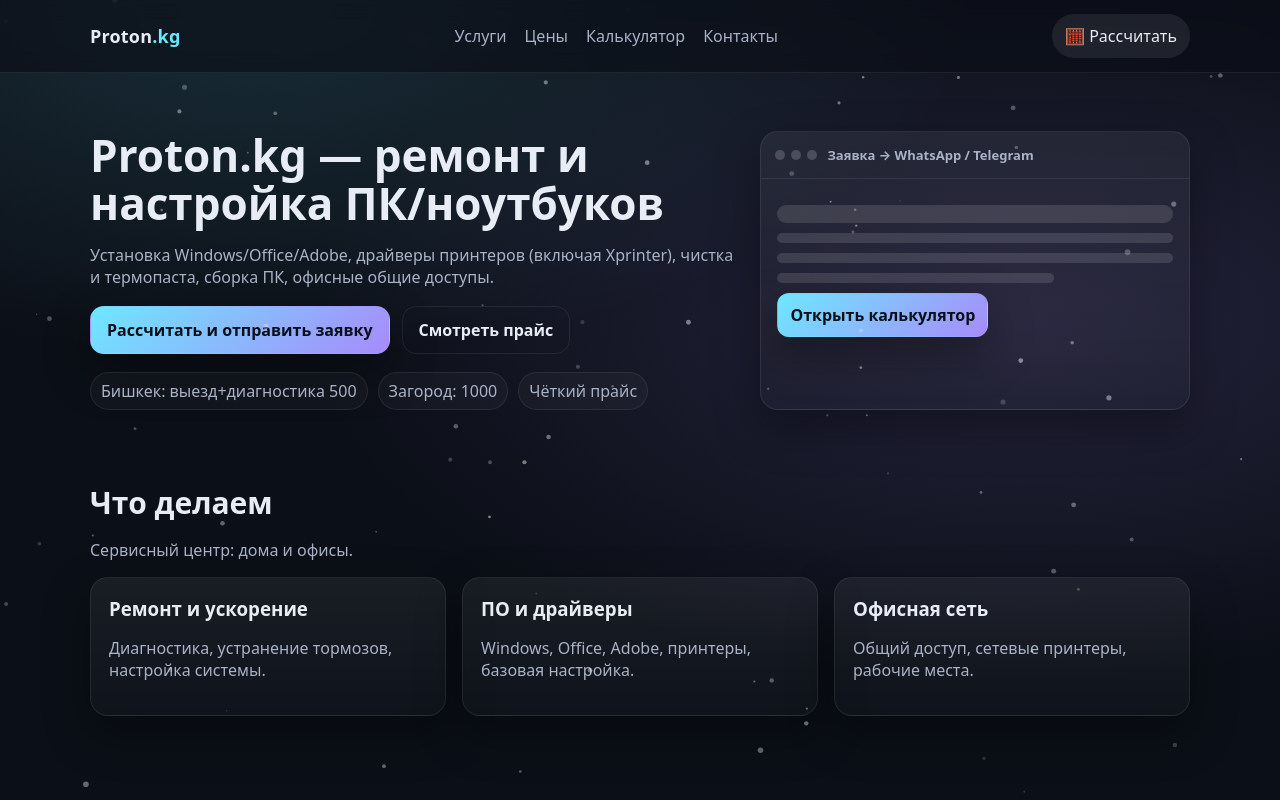
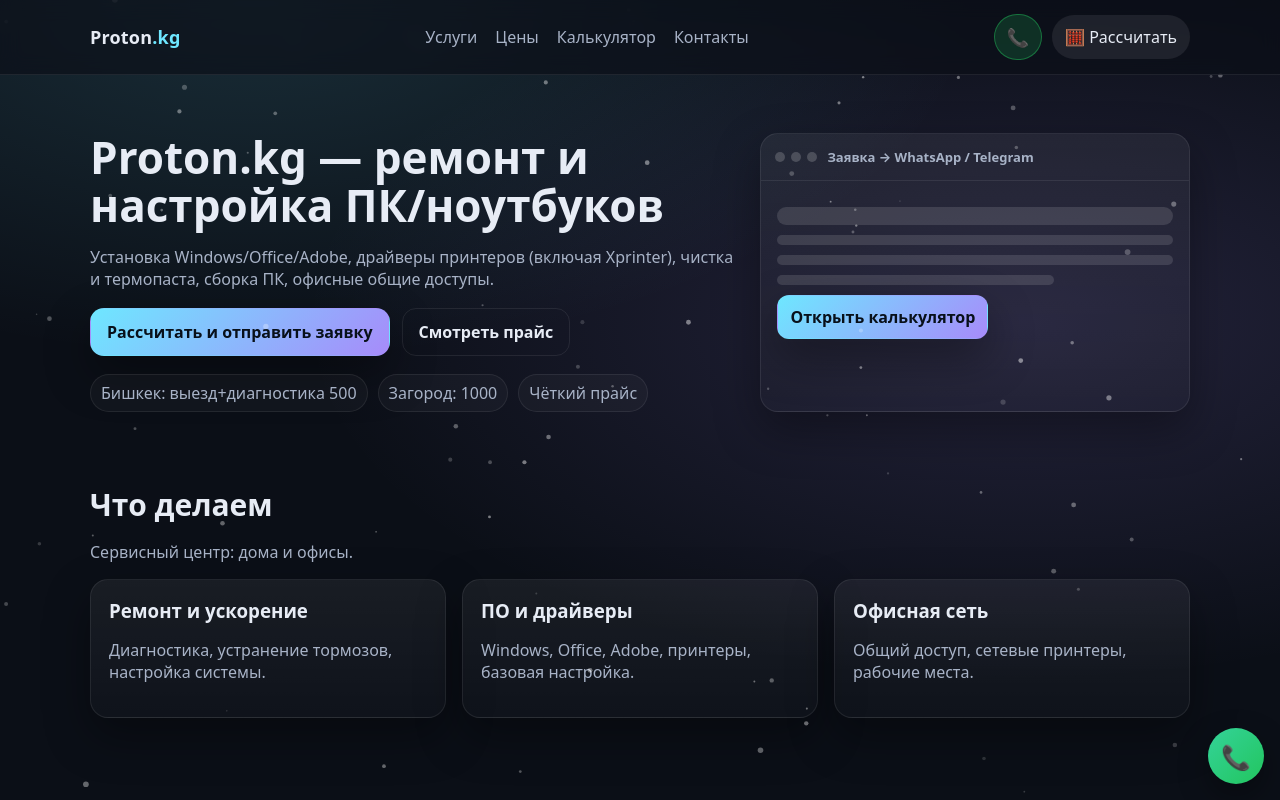
Before and after one commit to neoproger/bytebros, a plain HTML site: page index.html in a window 1280 px wide. Shown: the top 800 px of the page. Drawn offline with Linux system fonts and the light colour scheme.

Commit message:
changing 18dec

```diff
--- a/index.html
+++ b/index.html
@@ -10,6 +10,10 @@
 </head>
 
 <body>
+    <a class="call-float" href="tel:+996700123456" aria-label="Позвонить">
+      📞
+     </a>
+
 
     <canvas id="snow" aria-hidden="true"></canvas>
 
@@ -25,6 +29,10 @@
       </nav>
 
       <div class="header__actions">
+        <a class="chip chip--call" href="tel:+996700123456" title="Позвонить">
+           📞
+         </a>
+
         <a class="chip" href="#calc" title="Сделать расчёт">🧮 Рассчитать</a>
         <button class="burger" id="burger" aria-label="Меню" aria-expanded="false">
           <span></span><span></span><span></span>
@@ -186,6 +194,9 @@
               </label>
 
               <div class="form__actions">
+                <a class="btn btn--call btn--icon" href="tel:+996505231104">
+                     📞 Позвонить
+                </a>
                 <button class="btn" type="button" id="sendWA">Отправить в WhatsApp</button>
                 <button class="btn btn--ghost" type="button" id="sendTG">Отправить в Telegram</button>
               </div>
--- a/styles.css
+++ b/styles.css
@@ -392,3 +392,43 @@ input:focus, textarea:focus{border-color: rgba(110,231,255,.45)}
   #snow{ display:none; }
   .ny-garland::after{ animation:none; }
 }
+/* --- Call button --- */
+.btn--call{
+  background: linear-gradient(135deg, #34d399, #22c55e);
+  color:#052e16;
+  font-weight:900;
+}
+.btn--call:hover{
+  transform: translateY(-1px) scale(1.02);
+}
+
+.chip--call{
+  background: rgba(34,197,94,.18);
+  border:1px solid rgba(34,197,94,.45);
+  font-size:18px;
+}
+.chip--call:hover{
+  background: rgba(34,197,94,.28);
+}
+.call-float{
+  position: fixed;
+  right: 16px;
+  bottom: 16px;
+  width: 56px;
+  height: 56px;
+  border-radius: 50%;
+  background: linear-gradient(135deg, #34d399, #22c55e);
+  display:flex;
+  align-items:center;
+  justify-content:center;
+  font-size:24px;
+  color:#052e16;
+  box-shadow: 0 12px 30px rgba(0,0,0,.35);
+  z-index: 80;
+}
+.call-float:hover{
+  transform: scale(1.06);
+}
+.call-float:active{
+  transform: scale(0.98);
+}
```
